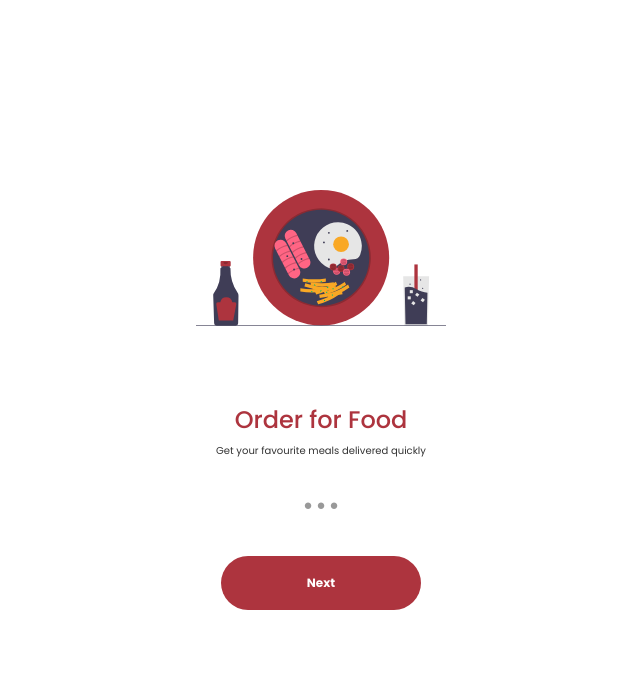
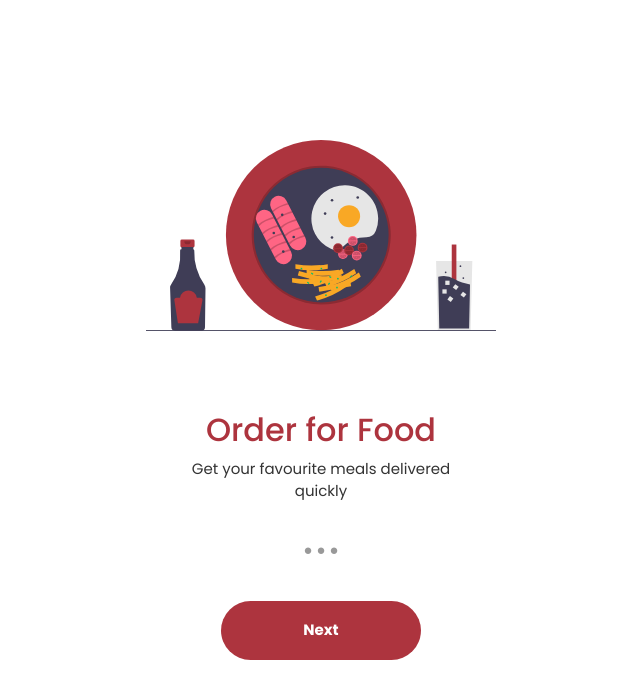
Before and after one commit to mayomiwa03/Dune-Bliss, a React (Vite) app: page / in a window 1280 px wide. Shown: the top 698 px of the page, without its empty margins (319-959 px from the left). Built offline with nearby package versions, Linux system fonts and the light colour scheme; a web font is replaced by a local one.

Commit message:
fixed width of landingpage

```diff
--- a/src/components/Header.jsx
+++ b/src/components/Header.jsx
@@ -18,6 +18,7 @@ const Header = () => {
   return (
     <HeaderSec>
       <div className="Uppernav">
+        <div className="containerrr">
           <div className="contact">
             <a href="tel:+2348145829513">
               <span>
@@ -55,7 +56,9 @@ const Header = () => {
             </span>
           </div>
         </div>
+      </div>
       <div className="lowerNav">
+        <div className="containerrr">
           <div className="logo">
             <img src={logo} alt="" />
             <h1>Dune Bliss</h1>
@@ -128,6 +131,7 @@ const Header = () => {
             </span>
           </button>
         </div>
+      </div>
     </HeaderSec>
   );
 };
--- a/src/components/Onboarding.jsx
+++ b/src/components/Onboarding.jsx
@@ -42,19 +42,19 @@ const Welcome = styled.div`
 `;
 
 const Illustration = styled.img`
-  width: 250px;
+  width: 350px;
   margin-bottom: 80px;
 `;
 
 const Title = styled.h1`
   color: #ad343e;
-  font-size: 24px;
+  font-size: 32px;
 `;
 
 const Text = styled.p`
   color: #333;
   max-width: 300px;
-  font-size: 10px;
+  font-size: 15px;
 `;
 
 const Button = styled.button`
@@ -66,7 +66,7 @@ const Button = styled.button`
   background: #ad343e;
   color: white;
   font-weight: bold;
-  font-size: 12px;
+  font-size: 15px;
   cursor: pointer;
 `;
 
--- a/src/components/style.js
+++ b/src/components/style.js
@@ -18,14 +18,18 @@ const GlobalStyle = createGlobalStyle`
 export default GlobalStyle;
 
 export const HeaderSec = styled.div`
-  max-width: 1200px;
-  margin: 0 auto;
+  /* max-width: 1200px; */
   .Uppernav {
     background-color: #ad343e;
+
+    .containerrr {
+      max-width: 1200px;
       display: flex;
       align-items: center;
       justify-content: space-between;
       padding: 0.5rem 7rem;
+      margin: 0 auto;
+
       .contact {
         display: flex;
         align-items: center;
@@ -56,13 +60,17 @@ export const HeaderSec = styled.div`
         }
       }
     }
+  }
   .lowerNav {
+    background: transparent;
+    .containerrr {
+      max-width: 1200px;
       display: flex;
       align-items: center;
       justify-content: space-between;
       color: #333;
       padding: 1rem 7rem;
-    background: transparent;
+      margin: 0 auto;
 
       .logo {
         display: flex;
@@ -117,8 +125,10 @@ export const HeaderSec = styled.div`
         display: none;
       }
     }
+  }
+
   @media (min-width: 260px) and (max-width: 500px) {
-    .Uppernav {
+    .containerrr {
       padding: 0.5rem 1rem;
 
       .contact {
@@ -213,7 +223,7 @@ export const HeaderSec = styled.div`
   }
 `;
 export const HeroSec = styled.div`
-  max-width: 1200px;
+  /* max-width: 1200px; */
   margin: 0 auto;
   background:
     linear-gradient(rgba(80, 80, 80, 0.01), rgba(80, 80, 80, 0.08)),
@@ -222,7 +232,7 @@ export const HeroSec = styled.div`
   background-size: cover;
   background-position: center;
   background-repeat: no-repeat;
-  height: 70vh;
+  height: 80vh;
   .container {
     display: flex;
     align-items: center;
@@ -371,7 +381,7 @@ export const BrowseSec = styled.div`
   }
 `;
 export const VisitSec = styled.div`
-  max-width: 1200px;
+  /* max-width: 1200px; */
   margin: 0 auto;
   background-color: #f9f9f7;
   .container {
@@ -548,7 +558,7 @@ export const OfferSec = styled.div`
 `;
 export const DeliverySec = styled.div`
   background-color: #f9f9f7;
-  max-width: 1200px;
+  /* max-width: 1200px; */
   margin: 0 auto;
 
   .container {
@@ -743,7 +753,7 @@ export const TestimonialSec = styled.div`
 `;
 export const BlogSec = styled.div`
   background-color: #f9f9f7;
-  max-width: 1200px;
+  /* max-width: 1200px; */
   margin: 0 auto;
   padding: 4rem 0;
 
@@ -904,7 +914,7 @@ export const BlogSec = styled.div`
   }
 `;
 export const FooterSec = styled.footer`
-  max-width: 1200px;
+  /* max-width: 1200px; */
 
   margin: 0 auto;
   padding: 9rem 0;
```
Lines whose indentation alone changed are shown as unchanged.
